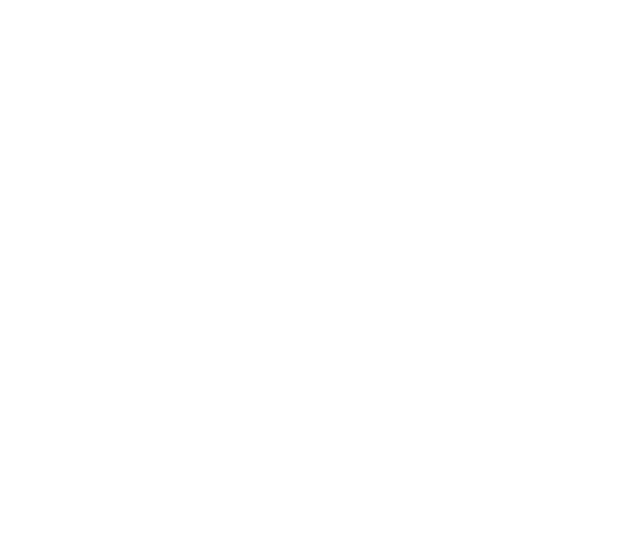
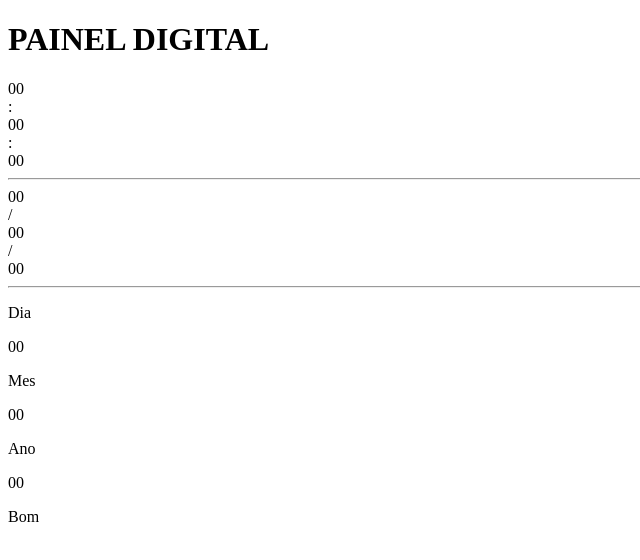
Before and after one commit to D4rkSouza/senai_relogio_git_borabillatrevido, a plain HTML site: page index.html in a window 1280 px wide. Shown: the whole page, without its empty margins (0-640 px from the left). Drawn offline with Linux system fonts and the light colour scheme.

Commit message:
atrevido

```diff
--- a/index.html
+++ b/index.html
@@ -3,11 +3,78 @@
 <head>
     <meta charset="UTF-8">
     <meta name="viewport" content="width=device-width, initial-scale=1.0">
-    <title>Document</title>
+    <title>Relógio</title>
     <link rel="stylesheet" href="css/style.css">
     <link rel="shortcut icon" href="favicon.ico" type="image/x-icon">
 </head>
 <body>
+<h1>PAINEL DIGITAL</h1>
 
+<div class="central_hora">
+        <div class="central">
+            <span id="hora">00</span>
+        </div>
+    </div>
+
+        <span class="dpontos">:</span>
+
+    <div class="central">
+        <div class="minuto">
+            <span id="minuto">00</span>
+        </div>
+
+        <span class="dpontos">:</span>
+
+    <div class="central">
+        <div class="segundo">
+            <span id="segundo">00</span>
+        </div>
+</div>
+
+<hr>
+
+<div class="data_meio">
+        <div class="data">
+            <span id="dia">00</span>
+        </div>
+
+        <span>/</span>
+
+        <div class="data">
+            <span id="mes">00</span>
+        </div>
+
+        <span>/</span>
+
+        <div class="data">
+            <span id="ano">00</span>
+        </div>
+    </div>
+
+
+<hr>
+    <div class="central_data">
+        <div class="data">
+            <p>Dia</p>
+            <span id="dia">00</span>
+        </div>
+
+        <div class="data">
+            <p>Mes</p>
+            <span id="mes">00</span>
+        </div>
+
+        <div class="data">
+            <p>Ano</p>
+            <span id="ano">00</span>
+        </div>
+    </div>
+</div>
+
+<div class="bom_sla">
+    <span id="boas_vindas"></span><p>Bom</p>
+</div>
+
+<script src="javascript/script.js"></script>
 </body>
 </html>
```
